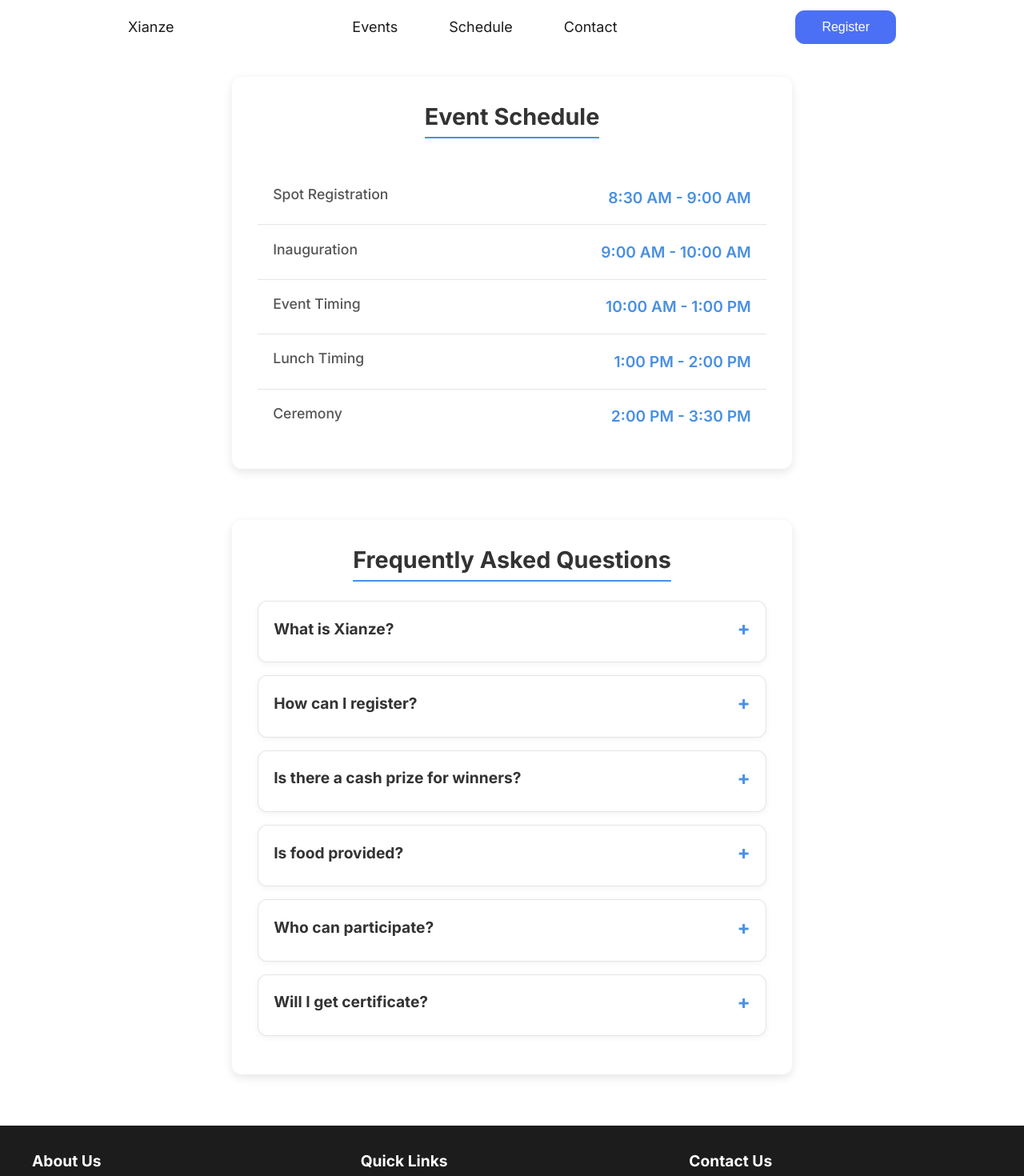
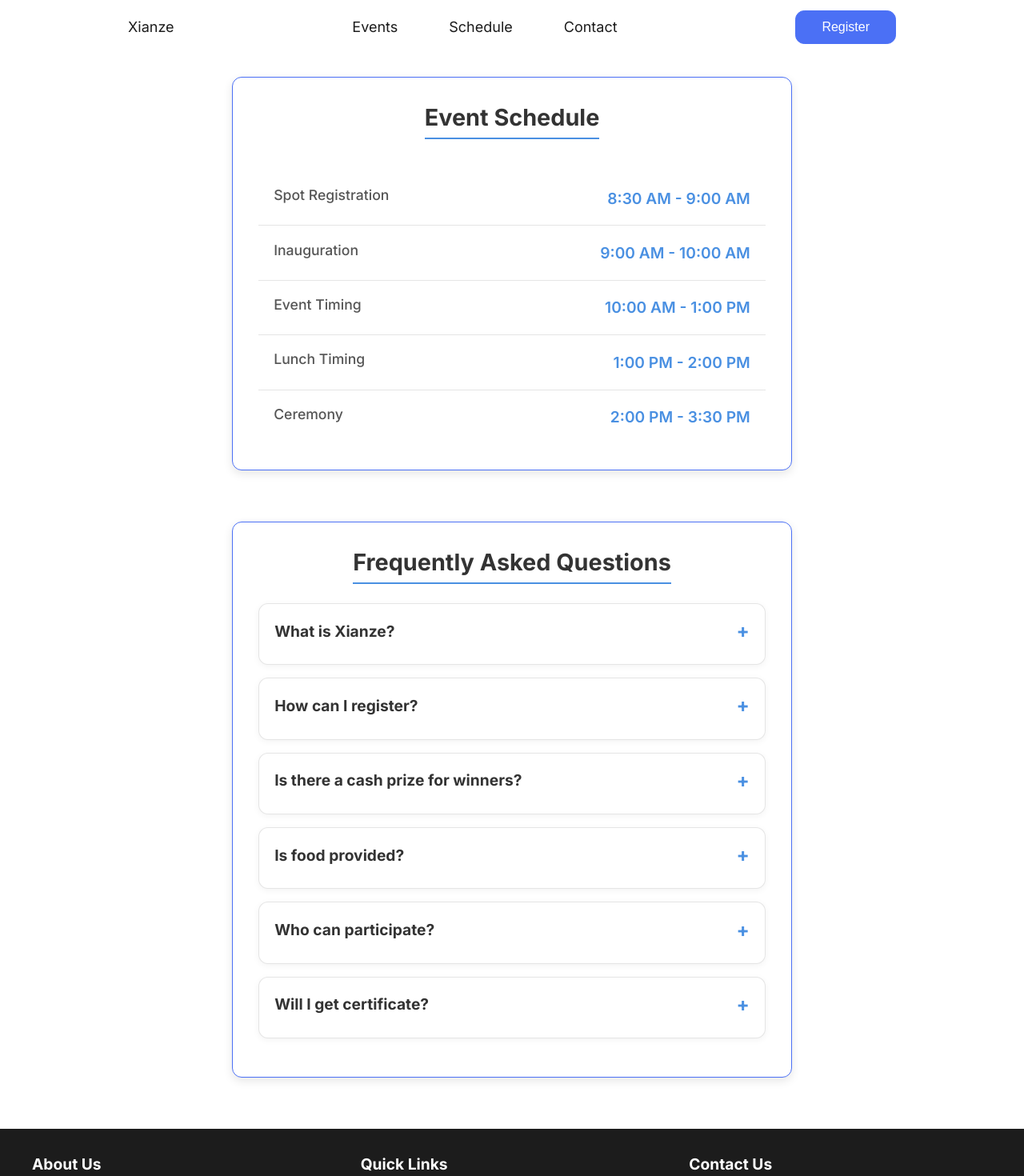
Before and after one commit to Mugunth140/xianze, a Next.js app: page /schedule in a window 1280 px wide. Shown: the top 1470 px of the page at 80% size. Built offline with nearby package versions, Linux system fonts and the light colour scheme.

Commit message:
Updated schedule ui

```diff
--- a/src/app/schedule/page.jsx
+++ b/src/app/schedule/page.jsx
@@ -4,10 +4,10 @@ import "@/sass/pages/schedule.scss";
 
 const Schedule = () => {
   return (
-   <>
+   <div className="scheduleSection">
    <EventSchedule />
    <FAQ />
-   </>
+   </div>
   )
 }
 
--- a/src/sass/components/eventSchedule.scss
+++ b/src/sass/components/eventSchedule.scss
@@ -14,6 +14,7 @@ $accent: #4a90e2;
   padding: 2rem;
   background: $card-bg;
   border-radius: 12px;
+  border: 1px solid var(--accent);
   box-shadow: 0 4px 12px rgba(0, 0, 0, 0.1);
   text-align: center;
 
--- a/src/sass/components/faq.scss
+++ b/src/sass/components/faq.scss
@@ -12,6 +12,7 @@ $accent: #4a90e2;
   padding: 2rem;
   background: $card-bg;
   border-radius: 12px;
+  border: 1px solid var(--accent);
   box-shadow: 0 4px 12px rgba(0, 0, 0, 0.1);
   text-align: center;
 
--- a/src/sass/pages/schedule.scss
+++ b/src/sass/pages/schedule.scss
@@ -0,0 +1,3 @@
+// .scheduleSection {
+//     background-image: url("../../../public/images/schedule.svg");
+// }
```
Also changed, not shown: public/images/scheduleBg.svg (added).
